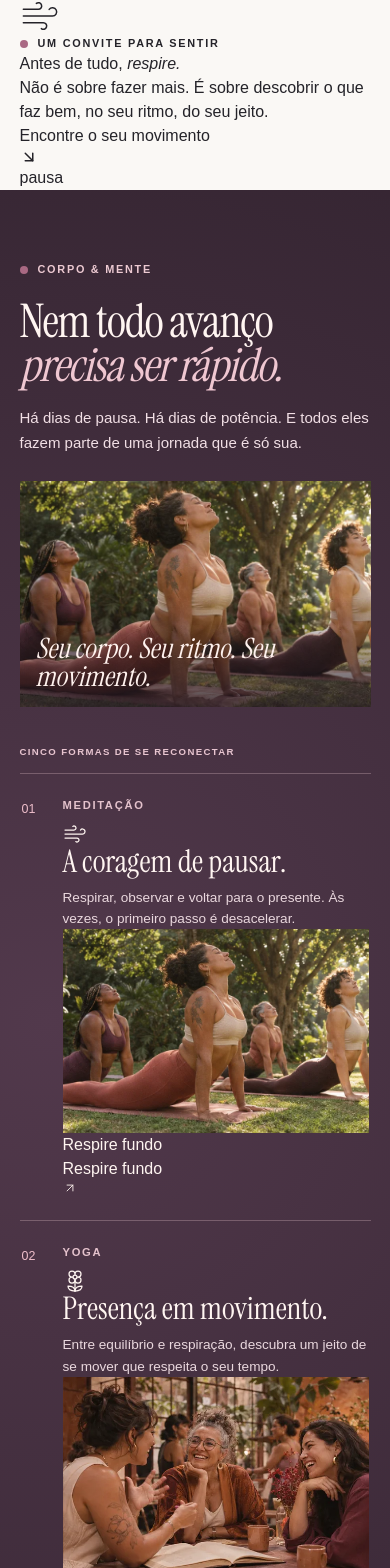
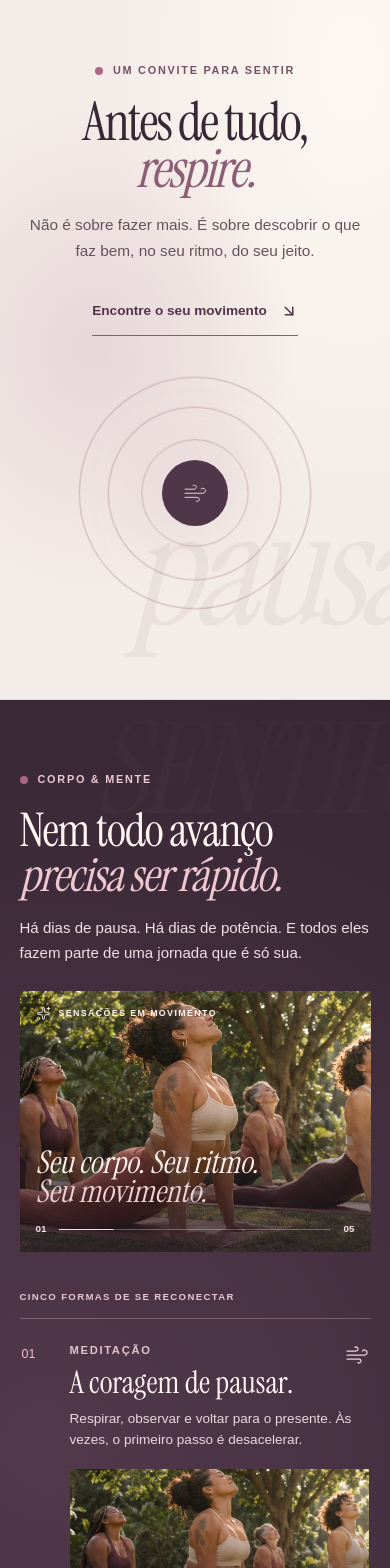
Before and after one commit to jbrunarodriguesde/impeto, a Next.js app: page / in a window 390 px wide. Shown: the part 4013-5581 px from the top of the page. Built offline with nearby package versions, Linux system fonts and the light colour scheme; no server answers; the database is empty.

Commit message:
feat: adiciona atmosfera editorial e fotografias responsivas

```diff
--- a/app/globals.css
+++ b/app/globals.css
@@ -471,3 +471,251 @@ body:has(.hero-stage) .masthead { position: absolute; inset: 0 0 auto; }
 @media (prefers-reduced-motion: reduce) {
   *, *::before, *::after { transition-duration: .01ms !important; animation-duration: .01ms !important; }
 }
+
+
+/* Experiência sensorial Ímpeto — uma pausa antes do próximo movimento. */
+html { scroll-behavior: smooth; }
+.breath-scene {
+  position: relative;
+  isolation: isolate;
+  overflow: hidden;
+  border-block: 1px solid #e8d6da;
+  background: #f4ece8;
+  color: #382835;
+}
+.breath-scene::before {
+  content: '';
+  position: absolute;
+  inset: 0;
+  z-index: -1;
+  background: radial-gradient(ellipse at 24% 50%, #e1cbd1aa 0%, transparent 48%),
+              radial-gradient(ellipse at 90% 10%, #fdf8f3 0%, transparent 48%);
+}
+.breath-layout {
+  position: relative;
+  display: grid;
+  grid-template-columns: minmax(0, .82fr) minmax(0, 1fr);
+  gap: clamp(30px, 8vw, 160px);
+  align-items: center;
+  min-height: min(86svh, 780px);
+  padding-block: clamp(90px, 11vw, 165px);
+}
+.breath-symbol {
+  position: relative;
+  width: min(100%, 460px);
+  aspect-ratio: 1;
+  display: grid;
+  place-items: center;
+  justify-self: center;
+}
+.breath-orbit {
+  position: absolute;
+  inset: 8%;
+  border: 1px solid #ab809480;
+  border-radius: 50%;
+  transform-origin: center;
+  animation: impeto-breathe 7.5s ease-in-out infinite alternate;
+}
+.breath-orbit-two { inset: 18%; animation-delay: -2.5s; border-color: #ac7f9380; }
+.breath-orbit-three { inset: 28%; animation-delay: -5s; border-color: #ac7f93b0; }
+.breath-core {
+  width: 26%;
+  aspect-ratio: 1;
+  display: grid;
+  place-items: center;
+  border-radius: 50%;
+  background: #503649;
+  color: #f2dae2;
+  box-shadow: 0 0 80px #b88b9a54;
+}
+.breath-core svg { width: 37%; height: auto; }
+.breath-content { position: relative; z-index: 1; }
+.breath-content .eyebrow { color: #745365; }
+.breath-content h2 {
+  max-width: 740px;
+  margin-top: 20px;
+  font: 400 clamp(4.2rem, 7.8vw, 9rem)/.88 var(--serif);
+  letter-spacing: -.04em;
+}
+.breath-content h2 em { display: block; color: #8d5f75; }
+.breath-content > p:not(.eyebrow) {
+  max-width: 430px;
+  margin-top: 24px;
+  color: #66525d;
+  font-size: clamp(.98rem, 1.3vw, 1.1rem);
+  line-height: 1.68;
+}
+.breath-link {
+  display: inline-flex;
+  align-items: center;
+  gap: 13px;
+  min-height: 48px;
+  margin-top: 24px;
+  border-bottom: 1px solid #845e70;
+  color: #503547;
+  font-size: .85rem;
+  font-weight: 700;
+  transition: gap .3s ease;
+}
+.breath-link:hover { gap: 19px; }
+.breath-watermark {
+  position: absolute;
+  right: -3%;
+  bottom: -9%;
+  z-index: -1;
+  user-select: none;
+  pointer-events: none;
+  color: #74536512;
+  font: italic 400 clamp(10rem, 27vw, 30rem)/1 var(--serif);
+  letter-spacing: -.045em;
+}
+@keyframes impeto-breathe {
+  from { transform: scale(.88); opacity: .55; }
+  to { transform: scale(1.09); opacity: 1; }
+}
+
+/* Fotografia que muda de atmosfera enquanto a história avança. */
+.wellness-gallery {
+  position: absolute;
+  inset: 0;
+  overflow: hidden;
+  background: #473444;
+}
+.wellness-photo .wellness-gallery-frame {
+  position: absolute;
+  inset: 0;
+  display: block;
+  width: 100%;
+  height: 100%;
+  object-fit: cover;
+  opacity: 0;
+  transform: scale(1.065);
+  transition: opacity .75s ease, transform 1.6s cubic-bezier(.2, .65, .2, 1);
+}
+.wellness-photo .wellness-gallery-frame.is-visible {
+  opacity: 1;
+  transform: scale(1);
+}
+.wellness-photo::after { background: linear-gradient(0deg, #211620d6, transparent 58%); }
+.wellness-photo-chrome { position: absolute; inset: 0; z-index: 2; pointer-events: none; }
+.wellness-photo-label {
+  position: absolute;
+  top: 19px;
+  left: 20px;
+  display: inline-flex;
+  align-items: center;
+  gap: 8px;
+  font-size: .61rem;
+  font-weight: 700;
+  letter-spacing: .16em;
+  color: #fff4f1;
+}
+.wellness-photo .wellness-photo-chrome figcaption {
+  bottom: 48px;
+  font-size: clamp(2rem, 3vw, 2.8rem);
+  line-height: .95;
+}
+.wellness-photo .wellness-photo-chrome figcaption em {
+  display: block;
+  color: #efd0d8;
+}
+.wellness-photo-progress {
+  position: absolute;
+  left: 22px;
+  right: 22px;
+  bottom: 18px;
+  display: flex;
+  align-items: center;
+  gap: 12px;
+  font-size: .62rem;
+  font-weight: 700;
+  color: #f7e1e8;
+  font-variant-numeric: tabular-nums;
+}
+.wellness-progress-track {
+  height: 1px;
+  flex: 1;
+  background: #f4dce455;
+}
+.wellness-progress-track i {
+  display: block;
+  width: 100%;
+  height: 100%;
+  background: #f9dae2;
+  transform: scaleX(.2);
+  transform-origin: left;
+  transition: transform .7s ease;
+}
+.wellness-step { grid-template-columns: 36px minmax(0, 1fr); }
+.wellness-step-content { min-width: 0; }
+.wellness-step-topline { display: flex; justify-content: space-between; align-items: center; gap: 12px; }
+.wellness-practice-icon {
+  color: #f2cfda;
+  flex: none;
+  transition: transform .35s ease, color .35s ease;
+}
+.wellness-step:hover .wellness-practice-icon,
+.wellness-step.is-active .wellness-practice-icon { transform: translateY(-3px) rotate(-6deg); color: #fff5f6; }
+.wellness-step:hover, .wellness-step.is-active { background: #ffffff10; border-color: #efd0d9; }
+.wellness-feeling {
+  display: flex;
+  align-items: center;
+  gap: 7px;
+  margin-top: 15px;
+  color: #f1c5d1;
+  font: italic 400 1.25rem/1.15 var(--serif);
+}
+.wellness-feeling svg { transition: transform .3s ease; }
+.wellness-step:hover .wellness-feeling svg,
+.wellness-step.is-active .wellness-feeling svg { transform: translate(3px, -2px); }
+.wellness-step-thumb { display: none; }
+.wellness-chapter::before {
+  content: 'SENTIR';
+  position: absolute;
+  right: -2vw;
+  top: 15px;
+  pointer-events: none;
+  user-select: none;
+  font: italic 400 clamp(8rem, 19vw, 22rem)/1 var(--serif);
+  letter-spacing: -.04em;
+  color: #fff5ef05;
+}
+
+/* Em aparelhos pequenos, a própria lista vira uma narrativa fotográfica. */
+@media (max-width: 880px) {
+  .breath-layout { min-height: 0; grid-template-columns: minmax(0, 1fr); gap: 10px; padding-block: 76px 88px; text-align: center; }
+  .breath-symbol { order: 2; width: min(70%, 320px); margin-top: 34px; }
+  .breath-content { order: 1; display: grid; justify-items: center; }
+  .breath-content h2 { font-size: clamp(4rem, 10vw, 6.7rem); }
+  .breath-content > p:not(.eyebrow) { max-width: 480px; }
+  .wellness-photo { height: 390px; }
+  .wellness-steps { display: grid; grid-template-columns: repeat(2, minmax(0,1fr)); gap: 16px; border: 0; }
+  .wellness-step { border: 1px solid #eac9d04a; padding: 22px; }
+  .wellness-step-thumb { display: block; margin-top: 18px; position: relative; overflow: hidden; aspect-ratio: 1.65; background: #634455; }
+  .wellness-step-thumb img { display: block; width: 100%; height: 100%; object-fit: cover; }
+  .wellness-step-thumb::after { content: ''; position: absolute; inset: 35% 0 0; background: linear-gradient(0deg, #221822aa, transparent); }
+  .wellness-step-thumb span { position: absolute; z-index: 1; bottom: 14px; left: 15px; right: 15px; color: white; font: italic 400 1.4rem/1 var(--serif); }
+}
+@media (max-width: 680px) {
+  .breath-layout { padding-block: 66px 78px; }
+  .breath-content h2 { font-size: clamp(3.35rem, 13.3vw, 5rem); }
+  .breath-content > p:not(.eyebrow) { font-size: .96rem; margin-top: 19px; }
+  .breath-symbol { width: min(67vw, 255px); margin-top: 20px; }
+  .breath-watermark { right: -6%; bottom: 7%; font-size: 10rem; }
+  .wellness-photo { height: clamp(240px, 67vw, 350px); }
+  .wellness-photo .wellness-photo-chrome figcaption { font-size: 1.95rem; bottom: 45px; }
+  .wellness-photo-label { font-size: .55rem; top: 15px; left: 16px; }
+  .wellness-photo-progress { left: 16px; right: 16px; bottom: 15px; }
+  .wellness-steps { grid-template-columns: minmax(0, 1fr); gap: 0; }
+  .wellness-step { border-inline: 0; border-bottom: 0; padding: 23px 2px 25px; }
+  .wellness-step:last-child { border-bottom: 1px solid #eac9d04a; }
+  .wellness-step-thumb { aspect-ratio: 1.8; margin-top: 19px; }
+  .wellness-step-thumb span { font-size: 1.65rem; }
+  .wellness-chapter::before { font-size: 8rem; top: 6px; }
+}
+@media (prefers-reduced-motion: reduce) {
+  html { scroll-behavior: auto; }
+  .breath-orbit { animation: none; }
+  .wellness-photo .wellness-gallery-frame { transition: none; transform: none; }
+  .wellness-step, .wellness-practice-icon, .wellness-feeling svg { transition: none; }
+}
```
